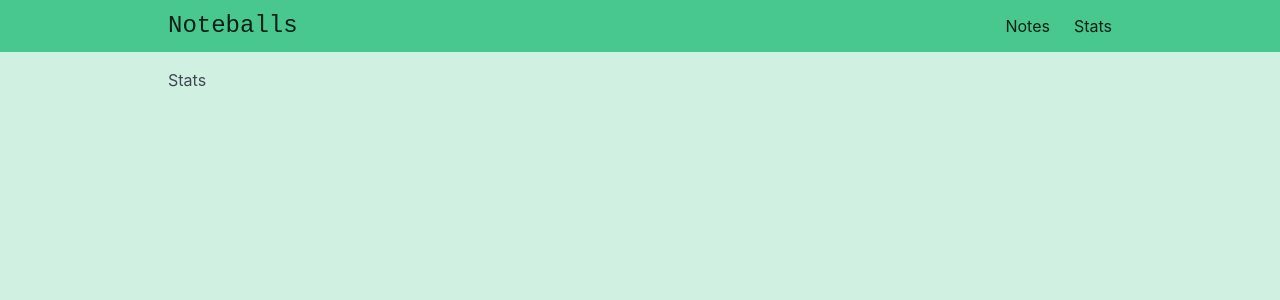
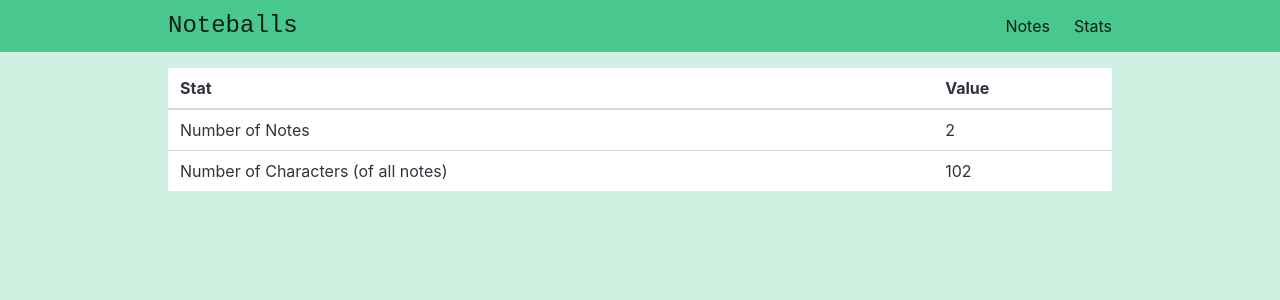
Before and after one commit to mihailgaberov/vue-composition-api-noteballs, a Vue app: page /#/stats in a window 1280 px wide. Shown: the top 300 px of the page. Built offline with nearby package versions, Linux system fonts and the light colour scheme.

Commit message:
:sparkles: add methods for getting the number of notes and chars from store

```diff
--- a/src/stores/storeNotes.js
+++ b/src/stores/storeNotes.js
@@ -1,41 +1,48 @@
-import { defineStore } from "pinia"
+import { defineStore } from "pinia";
 
-export const useNotesStore = defineStore('storeNotes', {
+export const useNotesStore = defineStore("storeNotes", {
   state: () => ({
     notes: [
       {
-                id: '1',
-                content: 'Lorem ipsum dolor sit amet, consectetur adipiscing elit. Phasellus nec iaculis mauris.',
+        id: "1",
+        content:
+          "Lorem ipsum dolor sit amet, consectetur adipiscing elit. Phasellus nec iaculis mauris.",
       },
       {
-                id: '2',
-                content: 'This is shorter.',
-            }
-        ]
+        id: "2",
+        content: "This is shorter.",
+      },
+    ],
   }),
   actions: {
     addNote(note) {
-            const id = new Date().getTime().toString()
+      const id = new Date().getTime().toString();
 
       this.notes.unshift({
         id,
-                content: note
+        content: note,
       });
     },
     deleteNote(idToDelete) {
-            this.notes = this.notes.filter(({ id }) => id !== idToDelete)
+      this.notes = this.notes.filter(({ id }) => id !== idToDelete);
     },
     updateNoteContent({ id, content }) {
-            const index = this.notes.findIndex((note) => note.id === id)
-            this.notes[index].content = content
-        }
+      const index = this.notes.findIndex((note) => note.id === id);
+      this.notes[index].content = content;
+    },
   },
   getters: {
     getNoteContent: (state) => {
       return (id) => {
-                const note = state.notes.find((note) => note.id === id)
-                return note ? note.content : ''
-            }
-        }
-    }
-})
+        const note = state.notes.find((note) => note.id === id);
+        return note ? note.content : "";
+      };
+    },
+    totalNotesCount: (state) => {
+      return state.notes.length;
+    },
+    totalCharactersCount: (state) => {
+      return state.notes.reduce((acc, { content }) => acc + content.length, 0);
+    },
+  },
+});
--- a/src/views/ViewStats.vue
+++ b/src/views/ViewStats.vue
@@ -1,5 +1,28 @@
 <template>
     <div class="stats">
-        <h1>Stats</h1>
+        <table class="table is-fullwidth">
+            <thead>
+                <tr>
+                    <th>Stat</th>
+                    <th>Value</th>
+                </tr>
+            </thead>
+            <tbody>
+                <tr>
+                    <td>Number of Notes</td>
+                    <td>{{ notesStore.totalNotesCount }}</td>
+                </tr>
+                <tr>
+                    <td>Number of Characters (of all notes)</td>
+                    <td>{{ notesStore.totalCharactersCount }}</td>
+                </tr>
+            </tbody>
+        </table>
     </div>
 </template>
+
+<script setup>
+import { useNotesStore } from '@/stores/storeNotes';
+const notesStore = useNotesStore();
+
+</script>
```
Lines whose indentation alone changed are shown as unchanged.
